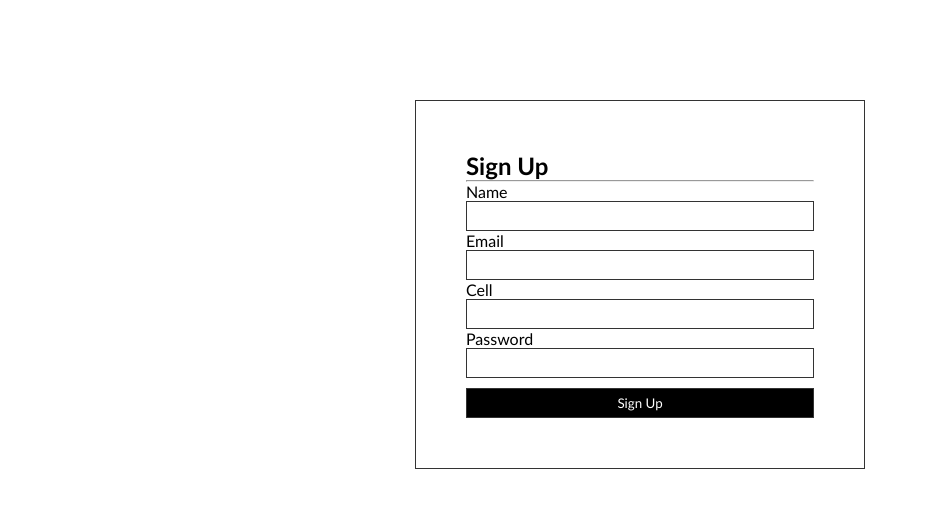
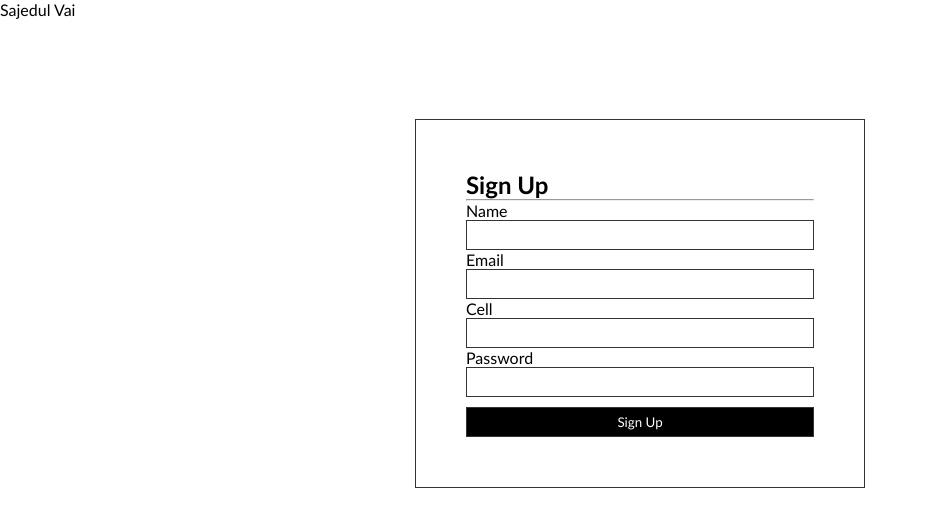
Before and after one commit to shajedul89/fb, a plain HTML site: page about.html in a window 1280 px wide. Shown: the whole page, without its empty margins (0-927 px from the left). Drawn offline with Linux system fonts and the light colour scheme.

Commit message:
About us page content done

```diff
--- a/about.html
+++ b/about.html
@@ -7,7 +7,7 @@
 </head>
 <body>
 
-
+	Sajedul Vai
 
 	<div class="login">
 		<h2>Sign Up</h2>
```
